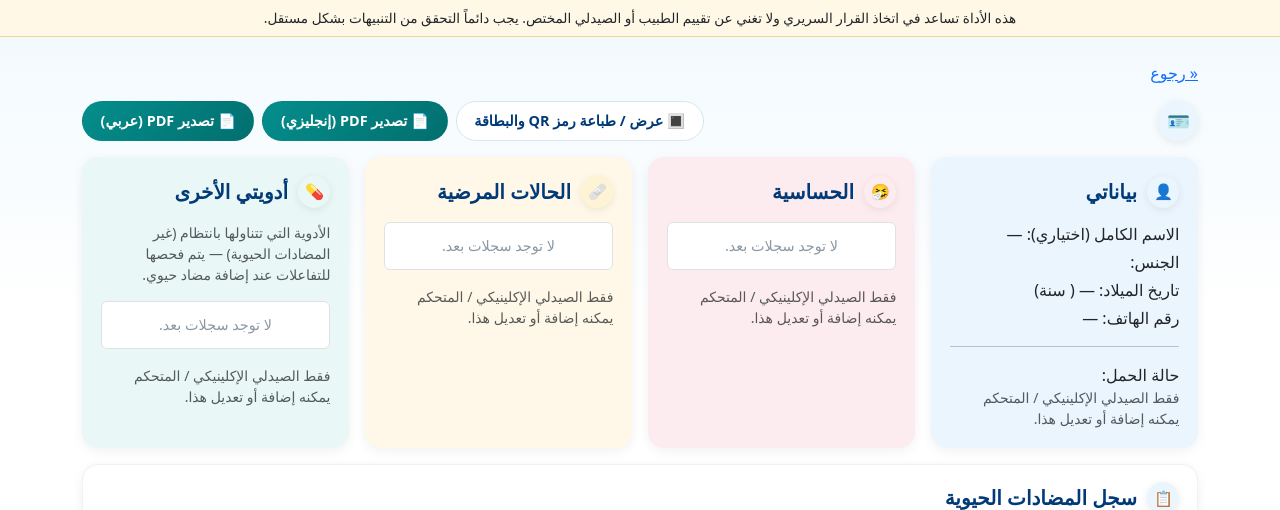
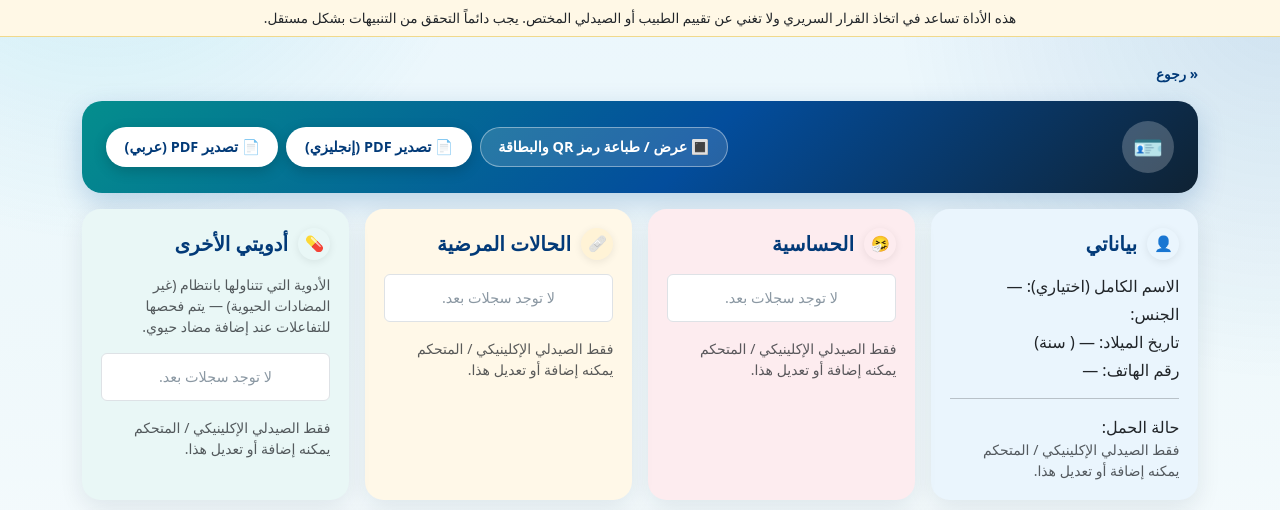
Before and after one commit to ahmedshafik217/MedGuard, a Flask app: template app/templates/owner/patient_detail.html in a window 1280 px wide. Shown: the part 147-657 px from the top of the page. Run offline with Flask 3, Linux system fonts and the light colour scheme; the template is opened without the code that fills it, so the values that code supplies are empty.

Commit message:
Add files via upload
replace older files with same new uploaded files

```diff
--- a/app/templates/owner/patient_detail.html
+++ b/app/templates/owner/patient_detail.html
@@ -1,16 +1,19 @@
 {% extends "base.html" %}
 {% import "macros.html" as macros with context %}
+{% block body_class %}page-immersive{% endblock %}
 {% block content %}
-<a href="{{ url_for('owner.dashboard') }}">&laquo; {{ t('back') }}</a>
-<div class="d-flex justify-content-between align-items-center my-3 flex-wrap gap-2">
+<a href="{{ url_for('owner.dashboard') }}" class="back-link">&laquo; {{ t('back') }}</a>
+<div class="page-hero-band my-3">
+    <div class="d-flex justify-content-between align-items-center flex-wrap gap-2">
         <div class="d-flex align-items-center gap-2">
-        <span class="icon-badge theme-blue">🪪</span>
+            <span class="icon-badge lg theme-hero">🪪</span>
             <h2 class="patient-id-badge mb-0">{{ patient.public_id }}</h2>
         </div>
         <div class="d-flex gap-2 flex-wrap">
             <a href="{{ url_for('owner.patient_qr', public_id=patient.public_id) }}" class="btn-pill btn-pill-outline">🔳 {{ t('view_qr') }}</a>
             <a href="{{ url_for('owner.export_patient_pdf', public_id=patient.public_id) }}" class="btn-pill btn-pill-solid">📄 {{ t('export_pdf_en') }}</a>
             <a href="{{ url_for('owner.export_patient_pdf_ar', public_id=patient.public_id) }}" class="btn-pill btn-pill-solid">📄 {{ t('export_pdf_ar') }}</a>
+        </div>
     </div>
 </div>
 
```
Lines whose indentation alone changed are shown as unchanged.
